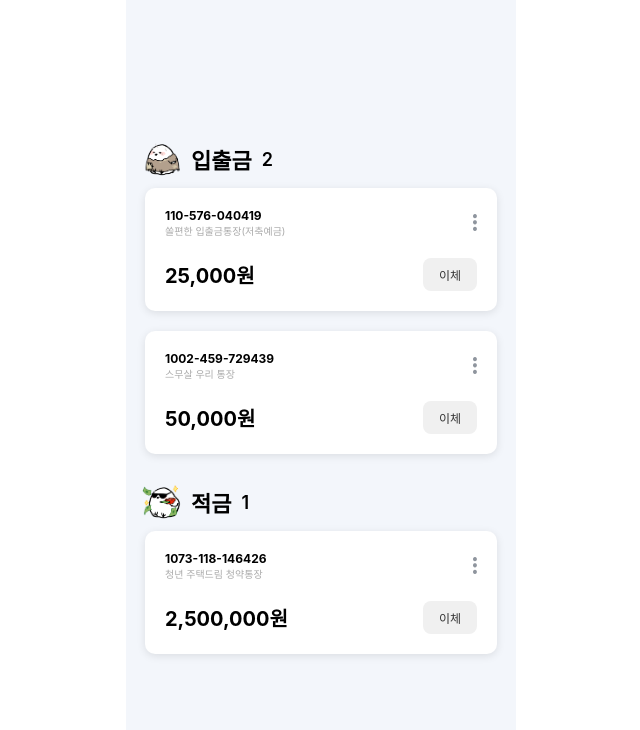
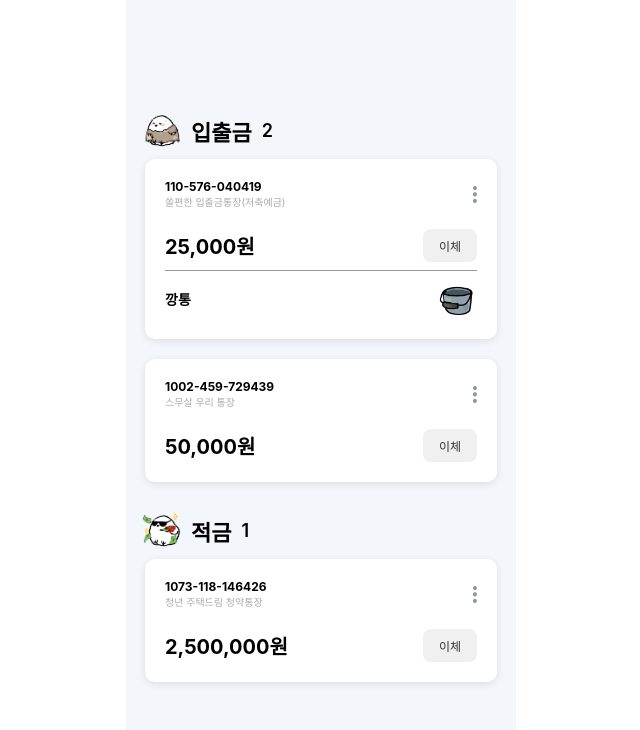
Before and after one commit to Jyebin/shinhan_team2_SOL_the_front, a React (Create React App) app: page / in a window 1280 px wide. Shown: the top 730 px of the page, without its empty margins (319-959 px from the left). Built offline with nearby package versions, Linux system fonts and the light colour scheme.

Commit message:
feat: Add can
- 깡통이 true면 깡통이 보이도록 설정

```diff
--- a/src/assets/myAccountPage/Account.css
+++ b/src/assets/myAccountPage/Account.css
@@ -58,3 +58,25 @@
     cursor: pointer;
     font-size: 12px;
 }
+
+hr {
+    color: #cdd6e2;
+    border-width: 1px 0 0 0;
+}
+
+.extra-info {
+    align-items: center;
+    display: flex;
+    justify-content: space-between;
+}
+
+.extra-can {
+    font-size: 14px;
+    font-weight: 600;
+    margin: 0px;
+}
+
+.extra-img {
+    width: 40px;
+    height: 40px;
+}
--- a/src/components/myAccount/Account.js
+++ b/src/components/myAccount/Account.js
@@ -2,6 +2,7 @@
 
 import '../../assets/myAccountPage/Account.css';
 import dotsUrl from '../../assets/myAccountPage/img/dots.png';
+import canUrl from '../../assets/common/img/can_icon.png';
 
 const Account = ({ account }) => {
     return (
@@ -19,6 +20,16 @@ const Account = ({ account }) => {
                 </p>
                 <button className="account-transfer">이체</button>
             </div>
+
+            {account.hasCan && ( // hasCan이 true인 경우에만 표시\
+                <div>
+                    <hr />
+                    <div className="extra-info">
+                        <p className="extra-can">깡통</p>
+                        <img src={canUrl} className="extra-img" />
+                    </div>
+                </div>
+            )}
         </div>
     );
 };
```
Also changed, not shown: src/assets/common/img/can_icon.png (added), src/components/myAccount/Saving.js (deleted).
